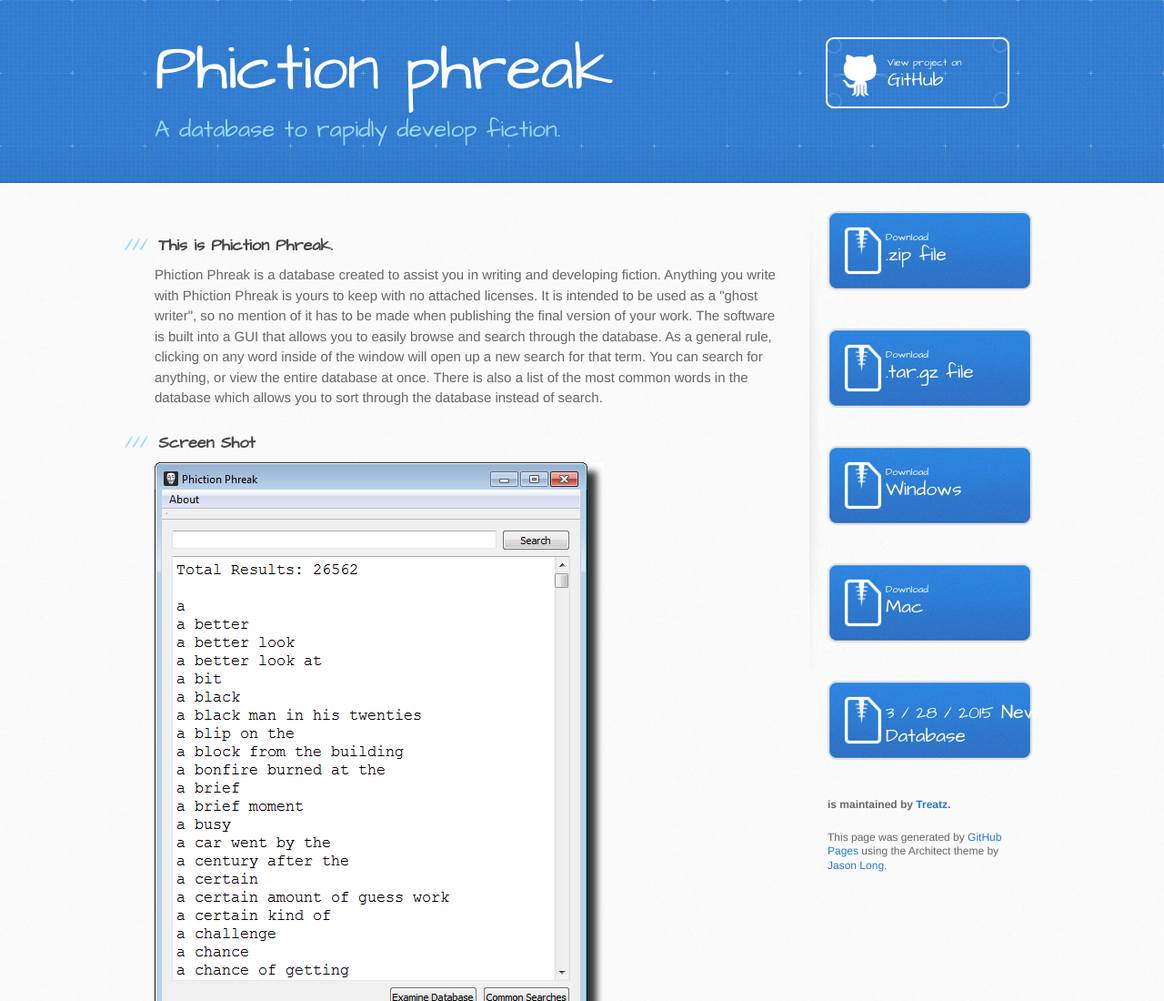
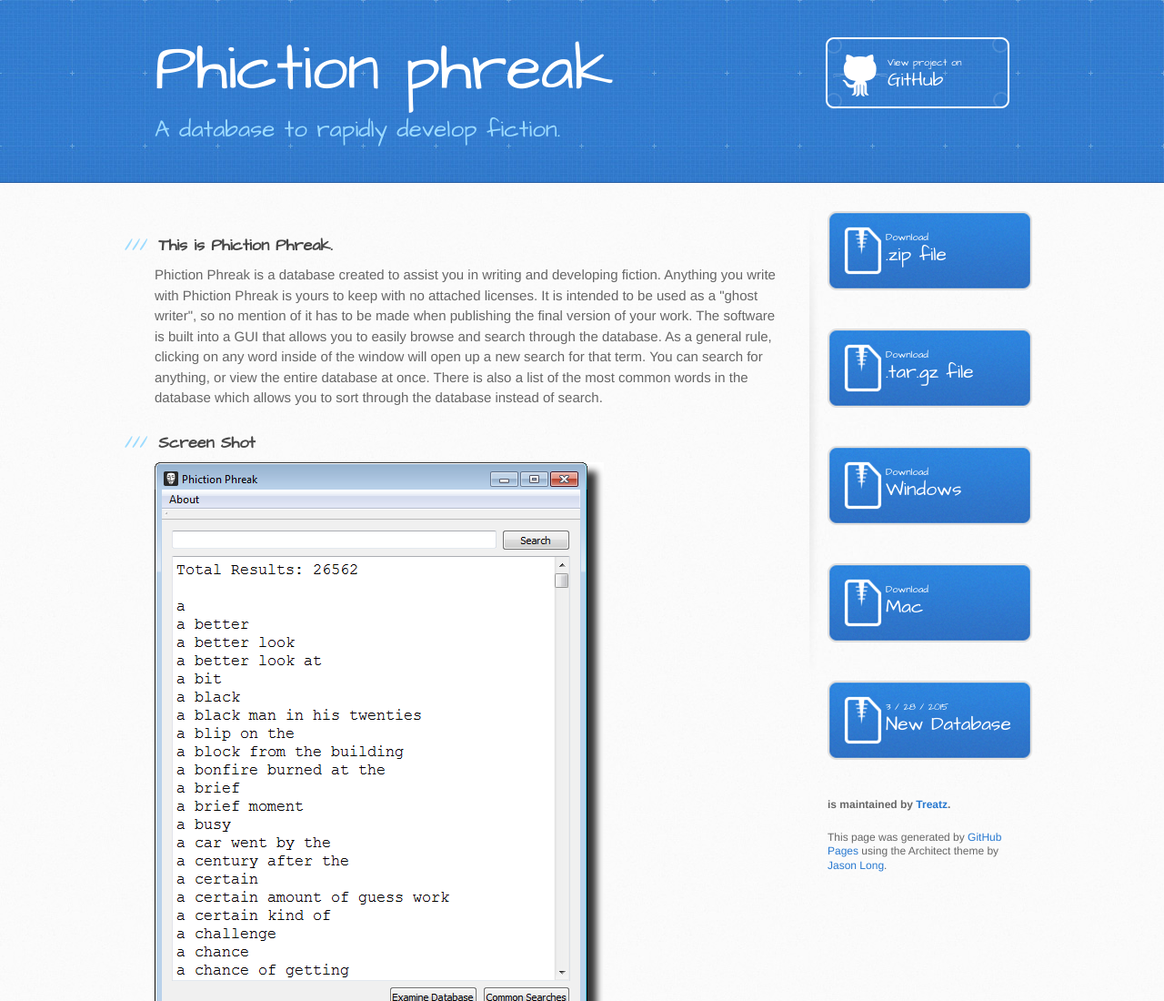
Before and after one commit to Treatz/phiction_phreak, a plain HTML site: page index.html in a window 1280 px wide. Shown: the top 1100 px of the page at 91% size. Drawn offline with Linux system fonts and the light colour scheme.

Commit message:
Update index.html

```diff
--- a/index.html
+++ b/index.html
@@ -85,7 +85,7 @@ Phiction Phreak was created by Corey White, but the project welcomes your contri
             Mac
           </a>
            <a href="https://github.com/Treatz/phiction_phreak/archive/phreakDB.zip" class="button">
-            <less>3 / 28 / 2015</less>
+            <small>3 / 28 / 2015</small>
             New Database
           </a>
           <p class="repo-owner"><a href="https://github.com/Treatz/phiction_phreak"></a> is maintained by <a href="https://github.com/Treatz">Treatz</a>.</p>
```
